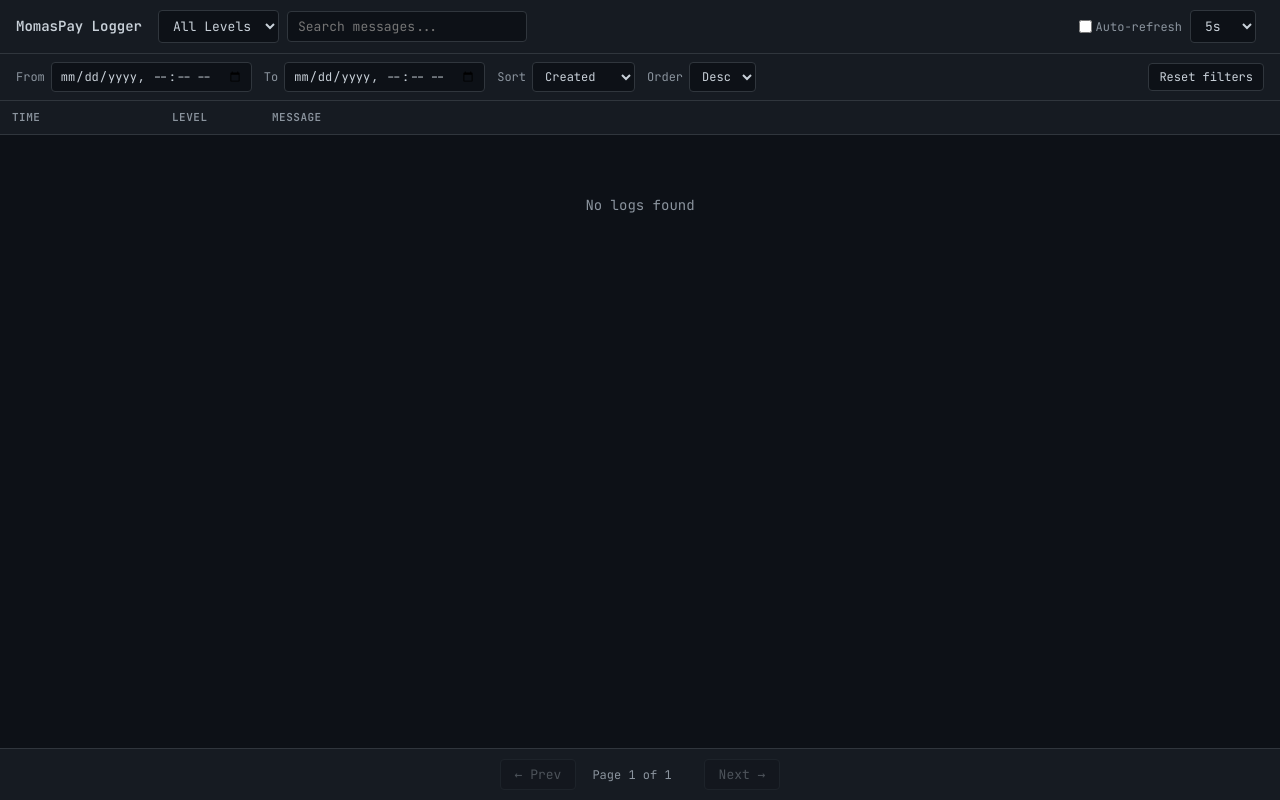
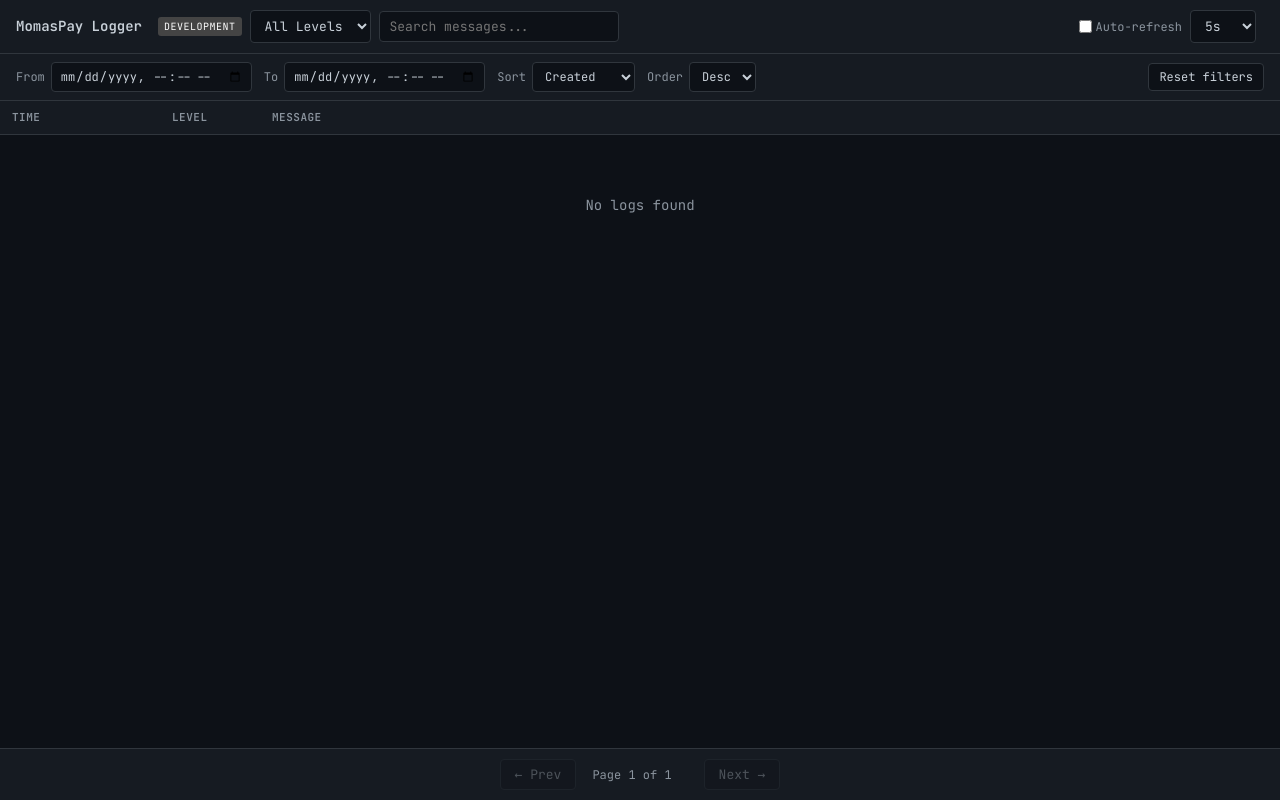
Before and after one commit to memmcolapps/momas-pay-logger, a website built with Vite: page index.html in a window 1280 px wide. Built offline with nearby package versions, Linux system fonts and the light colour scheme; no server answers.

Commit message:
feat: add environment badge to display current mode in the toolbar

```diff
--- a/index.html
+++ b/index.html
@@ -13,6 +13,7 @@
     <header id="toolbar">
       <div class="toolbar-left">
         <h1 class="app-title">MomasPay Logger</h1>
+        <span id="env-badge" class="env-badge"></span>
         <select id="level-filter">
           <option value="">All Levels</option>
           <option value="info">INFO</option>
--- a/src/main.js
+++ b/src/main.js
@@ -5,6 +5,13 @@ import { renderLogs, initLogTable } from './components/logTable.js';
 import { initFilters } from './components/filters.js';
 import { renderPagination, initPagination } from './components/pagination.js';
 import { initAutoRefresh } from './components/autoRefresh.js';
+
+const envBadge = document.getElementById('env-badge');
+if (envBadge) {
+  const mode = import.meta.env.MODE;
+  envBadge.textContent = mode;
+  envBadge.dataset.env = mode;
+}
 
 subscribe(() => {
   renderLogs();
--- a/src/style.css
+++ b/src/style.css
@@ -66,6 +66,18 @@ input, select, button {
   align-items: center;
   gap: 8px;
 }
+
+.env-badge {
+  font-size: 10px;
+  text-transform: uppercase;
+  letter-spacing: 0.5px;
+  padding: 2px 6px;
+  border-radius: 3px;
+  background: #444;
+  color: #fff;
+}
+.env-badge[data-env="staging"] { background: #b8860b; }
+.env-badge[data-env="production"] { background: #1f6f3f; }
 
 #filter-bar {
   display: flex;
```
